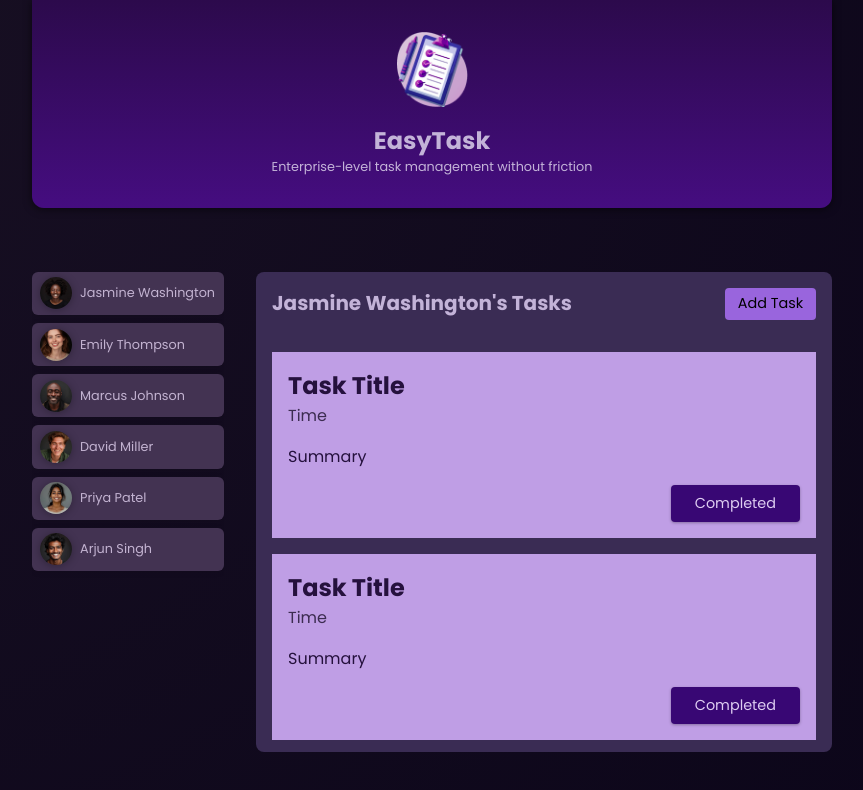
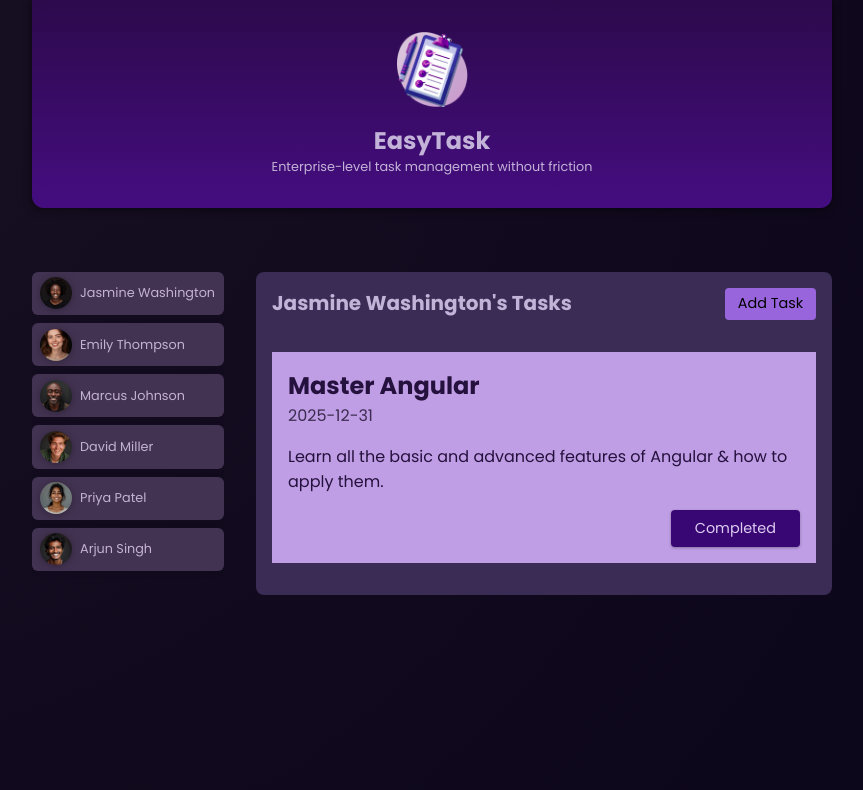
Before and after one commit to deszidariu/maximilianSchwarzm-llerAngularBestCourse, an Angular app in the folder first-angular-app/: page / in a window 1280 px wide. Both pictures are taken after a click on the button "Jasmine Washington". Shown: the top 790 px of the page, without its empty margins (208-1071 px from the left). Built offline with nearby package versions, Linux system fonts and the light colour scheme.

Commit message:
use TaskModel in task template, and accept input

```diff
--- a/first-angular-app/src/app/app.html
+++ b/first-angular-app/src/app/app.html
@@ -16,7 +16,7 @@
     </ul>
 
     @if (selectedUser) {
-        <app-tasks [name]="selectedUser.name" />
+        <app-tasks [userId]="selectedUser.id" [name]="selectedUser.name" />
     } @else {
         <p id="fallback">Select a user to view their tasks.</p>
     }
--- a/first-angular-app/src/app/tasks/task/task.html
+++ b/first-angular-app/src/app/tasks/task/task.html
@@ -1,7 +1,7 @@
 <article>
-    <h2>Task Title</h2>
-    <time>Time</time>
-    <p>Summary</p>
+    <h2>{{ task.title }}</h2>
+    <time>{{ task.dueDate }}</time>
+    <p>{{ task.summary }}</p>
     <p class="actions">
         <button>Completed</button>
     </p>
--- a/first-angular-app/src/app/tasks/tasks.html
+++ b/first-angular-app/src/app/tasks/tasks.html
@@ -7,14 +7,10 @@
     </header>
 
     <ul>
-        <li>
-            <app-task></app-task>
-        </li>
-        <li>
-            <app-task></app-task>
-        </li>
-        <li>
-            <app-task></app-task>
-        </li>
+        @for (task of selectedUserTasks; track task.id) {
+            <li>
+                <app-task [task]="task"></app-task>
+            </li>
+        }
     </ul>
 </section>
--- a/first-angular-app/src/app/tasks/tasks.ts
+++ b/first-angular-app/src/app/tasks/tasks.ts
@@ -8,6 +8,35 @@ import { Task } from './task/task';
   templateUrl: './tasks.html',
 })
 export class Tasks {
-  //? means it might not be initialized but that is fine, i'm aware of that
-  @Input() name?: string;
+  @Input({required: true}) name!: string;
+  @Input({required: true}) userId!: string;
+  tasks = [
+    {
+      id: 't1',
+      userId: 'u1',
+      title: 'Master Angular',
+      summary:
+        'Learn all the basic and advanced features of Angular & how to apply them.',
+      dueDate: '2025-12-31',
+    },
+    {
+      id: 't2',
+      userId: 'u3',
+      title: 'Build first prototype',
+      summary: 'Build a first prototype of the online shop website',
+      dueDate: '2024-05-31',
+    },
+    {
+      id: 't3',
+      userId: 'u3',
+      title: 'Prepare issue template',
+      summary:
+        'Prepare and describe an issue template which will help with project management',
+      dueDate: '2024-06-15',
+    },
+  ];
+
+  get selectedUserTasks() {
+    return this.tasks.filter((task) => task.userId === this.userId);
+  }
 }
```
Also changed, not shown: first-angular-app/src/app/tasks/task/task.ts (+12 -2 lines).
